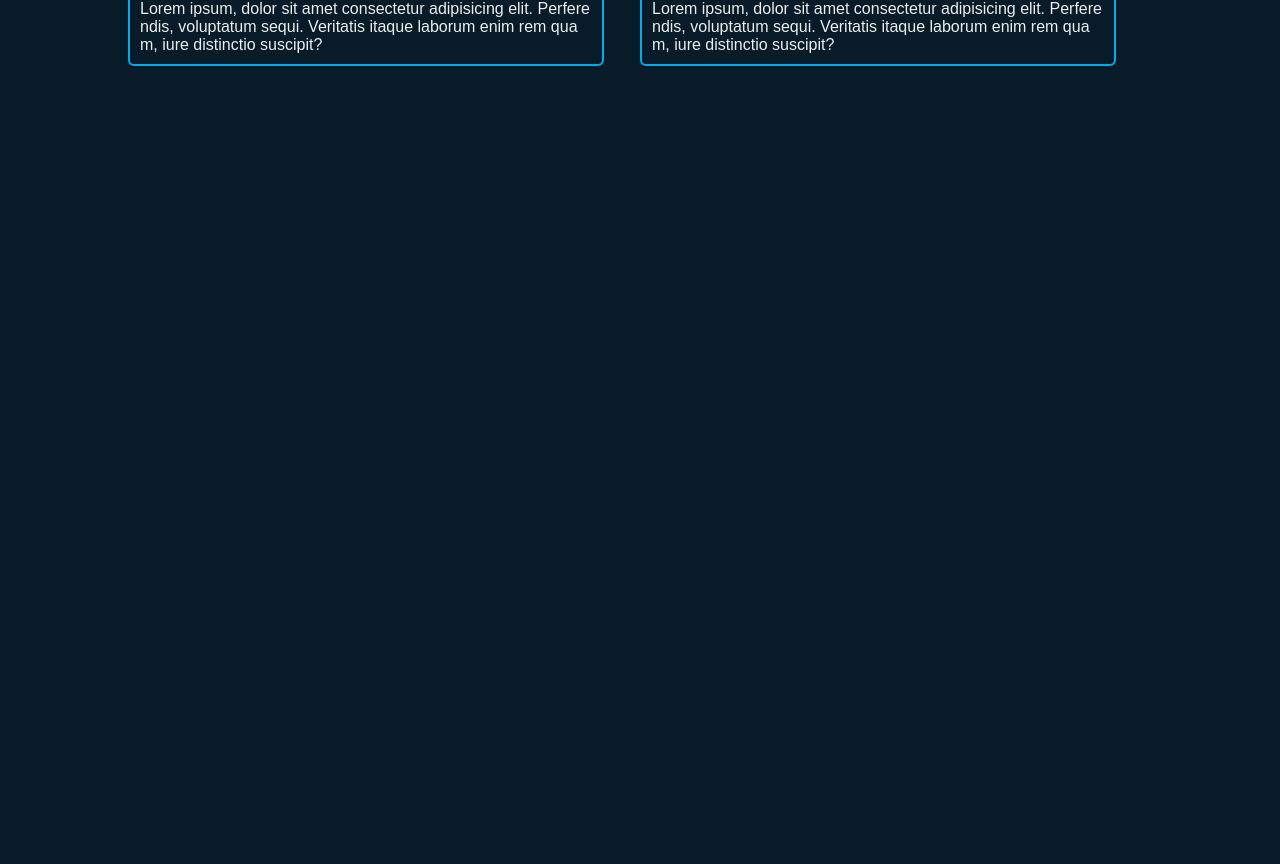
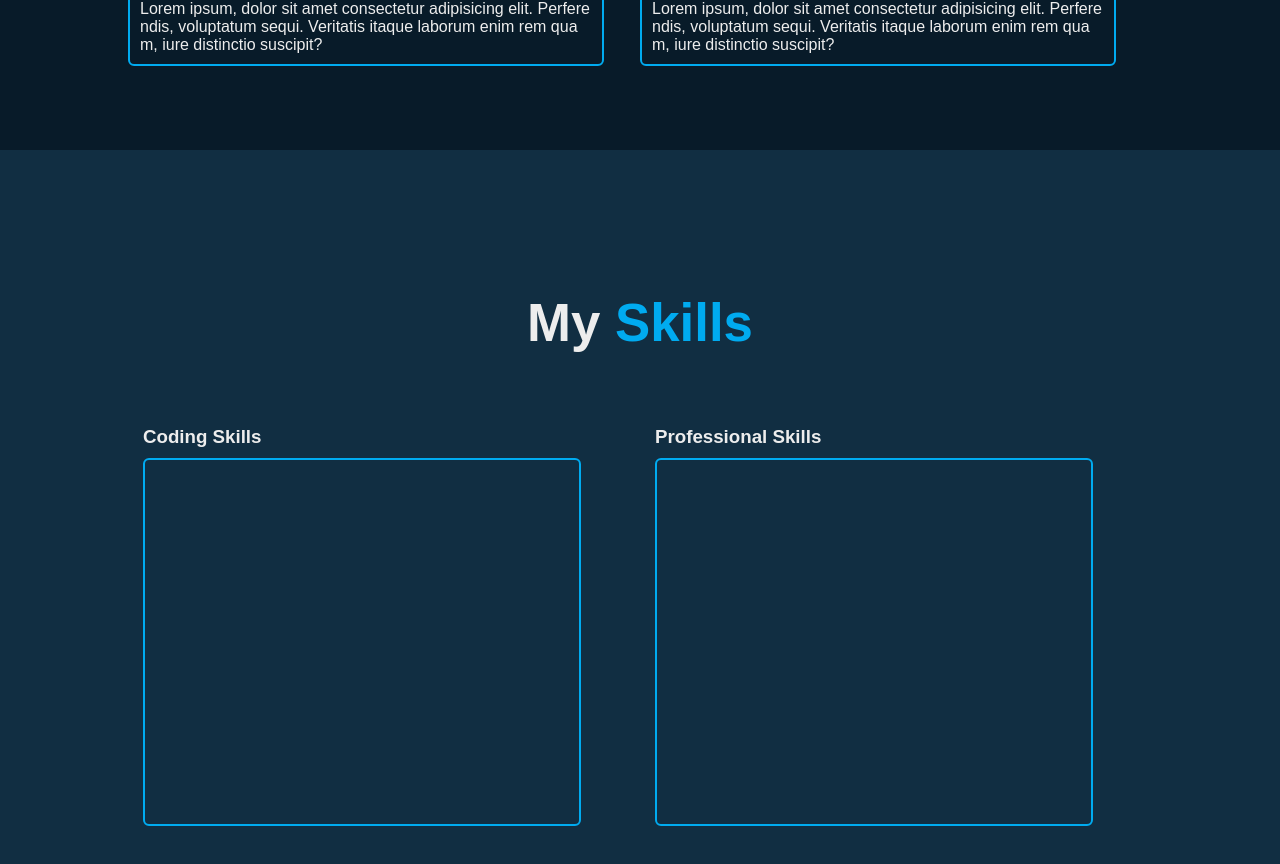
Before and after one commit to otiisaac199/webby-portfolio, a React (Vite) app: page / in a window 1280 px wide. Shown: the part 2043-2907 px from the top of the page. Before the commit the page ends 2193 px from the top, so only its background shows below. Built offline with nearby package versions, Linux system fonts and the light colour scheme.

Commit message:
feat: added more styles to theskill comp

```diff
--- a/src/App.jsx
+++ b/src/App.jsx
@@ -4,6 +4,7 @@ import Home from "./Components/Home";
 import Navbar from "./Components/Navbar";
 import About from "./Components/About";
 import MyJourney from "./Components/MyJourney";
+import Skill from "./Components/Skill";
 
 function App() {
   return (
@@ -12,6 +13,7 @@ function App() {
       <Home />
       <About />
       <MyJourney />
+      <Skill />
     </div>
   );
 }
--- a/src/Components/Skill.jsx
+++ b/src/Components/Skill.jsx
@@ -0,0 +1,21 @@
+import CompHeading from "./ReuseableComp/CompHeading";
+
+const Skill = () => {
+  return (
+    <div className="skill-container">
+      <CompHeading firstText={"My"} secondText={"Skills"} />
+      <div className="skill-cont">
+        <div className="skill-cont1">
+          <h3>Coding Skills</h3>
+          <div></div>
+        </div>
+        <div className="skill-cont2">
+          <h3>Professional Skills</h3>
+          <div></div>
+        </div>
+      </div>
+    </div>
+  );
+};
+
+export default Skill;
--- a/src/index.scss
+++ b/src/index.scss
@@ -318,6 +318,44 @@
 
 // SKILL CONTAINER
 .skill-container {
+  padding: var(--padding);
+  color: var(--color);
+  background-color: var(--background-color2);
+  height: 100vh;
+  display: flex;
+  flex-direction: column;
+  justify-content: center;
+  align-items: center;
+  h1 {
+    margin-bottom: 3.5rem;
+  }
+
+  .skill-cont {
+    width: 100%;
+    display: flex;
+    justify-content: space-between;
+
+    .skill-cont1,
+    .skill-cont2 {
+      padding: 15px;
+      width: 50%;
+      height: 400px;
+      margin-right: 3rem;
+      display: flex;
+      flex-direction: column;
+
+      h3 {
+        margin-bottom: 10px;
+      }
+    }
+    .skill-cont1 div,
+    .skill-cont2 div {
+      width: 100%;
+      height: 100%;
+      border: 2px solid var(--color2);
+      border-radius: 6px;
+    }
+  }
 }
 
 // END OF SKILL CONTAINER
```
